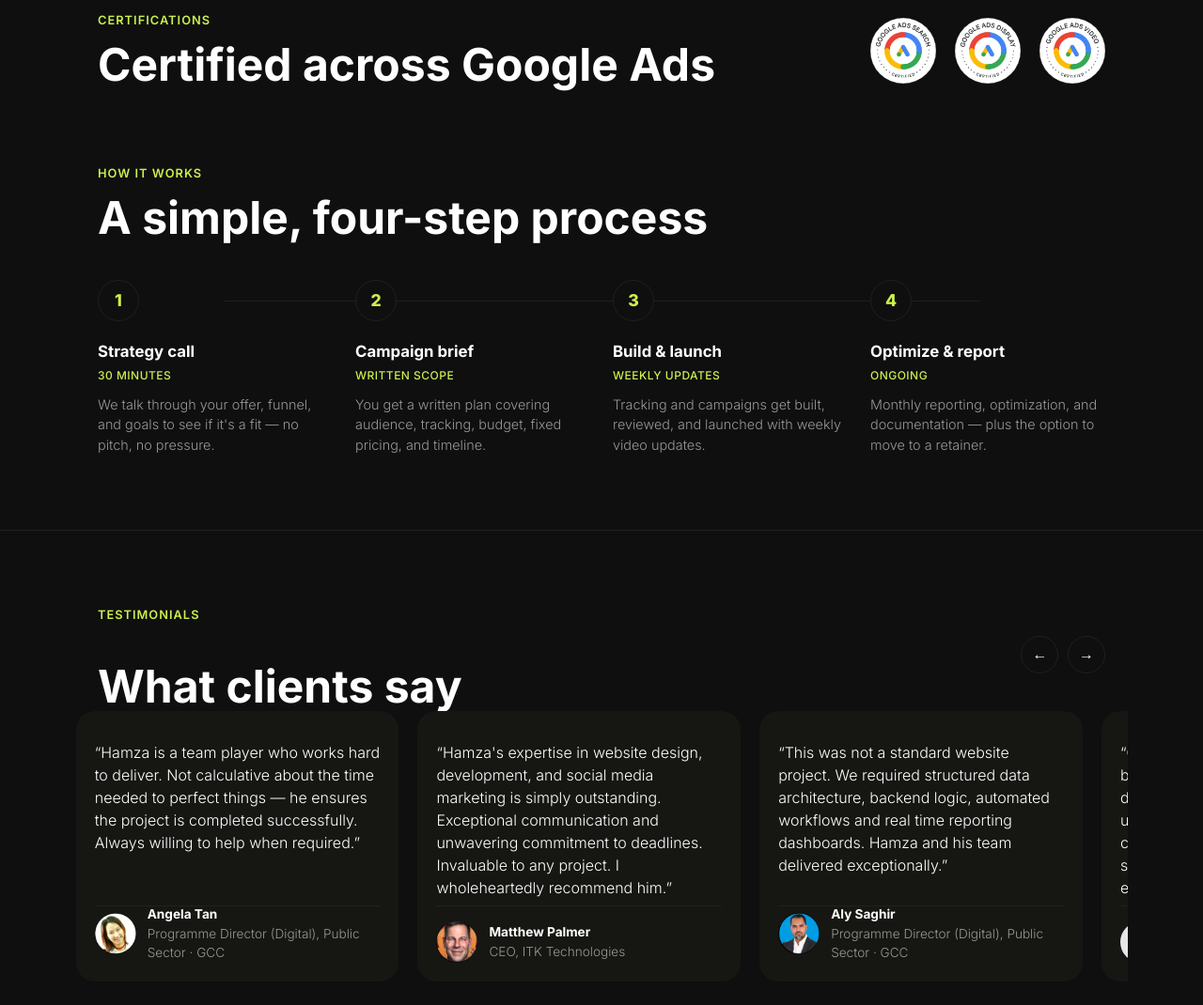
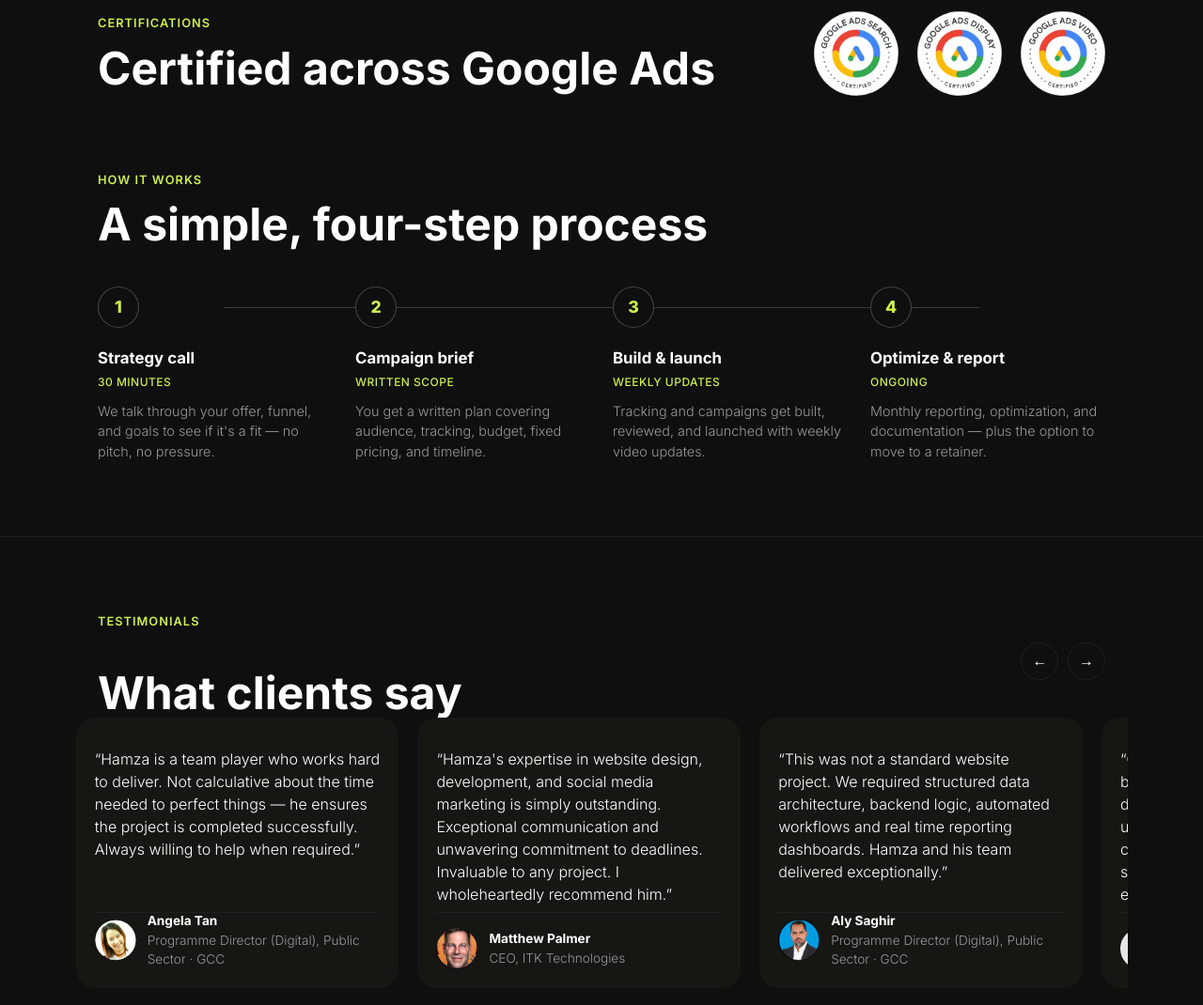
Before and after one commit to yasinzia01-ops/Abdul-Rehman-Portfolio, a Next.js app: page / in a window 1280 px wide. Shown: the part 3792-4862 px from the top of the page at 94% size. Built offline with nearby package versions, Linux system fonts and the light colour scheme.

Commit message:
Grow certification badges to 90px, brighten process timeline lines

```diff
--- a/app/components/Certifications.tsx
+++ b/app/components/Certifications.tsx
@@ -17,7 +17,7 @@ export default function Certifications() {
         <div className="certifications__grid">
           {badges.map((b) => (
             <div className="certBadge__image" key={b.alt}>
-              <Image src={b.image} alt={b.alt} fill sizes="70px" />
+              <Image src={b.image} alt={b.alt} fill sizes="90px" />
             </div>
           ))}
         </div>
--- a/app/globals.css
+++ b/app/globals.css
@@ -674,7 +674,7 @@ img {
   left: 12.5%;
   right: 12.5%;
   height: 1px;
-  background: var(--border);
+  background: rgba(255, 255, 255, 0.18);
   z-index: 0;
 }
 
@@ -694,7 +694,7 @@ img {
   height: 44px;
   border-radius: 50%;
   background: var(--bg);
-  border: 1px solid var(--border);
+  border: 1px solid rgba(255, 255, 255, 0.22);
   color: var(--accent);
   font-weight: 800;
   font-size: 1.1rem;
@@ -979,8 +979,8 @@ img {
 
 .certBadge__image {
   position: relative;
-  width: 70px;
-  height: 70px;
+  width: 90px;
+  height: 90px;
   border-radius: 50%;
   overflow: hidden;
   flex-shrink: 0;
```
